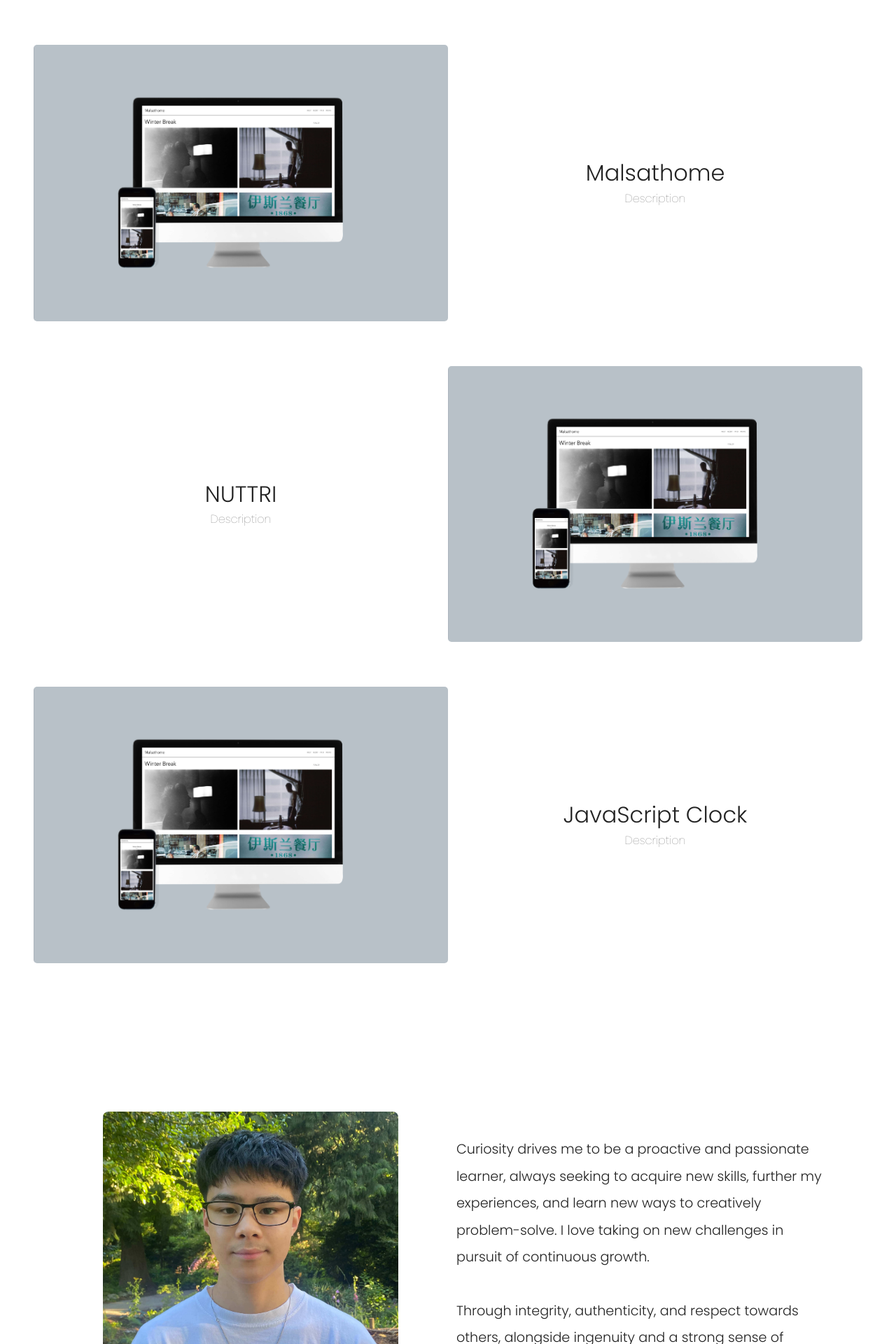
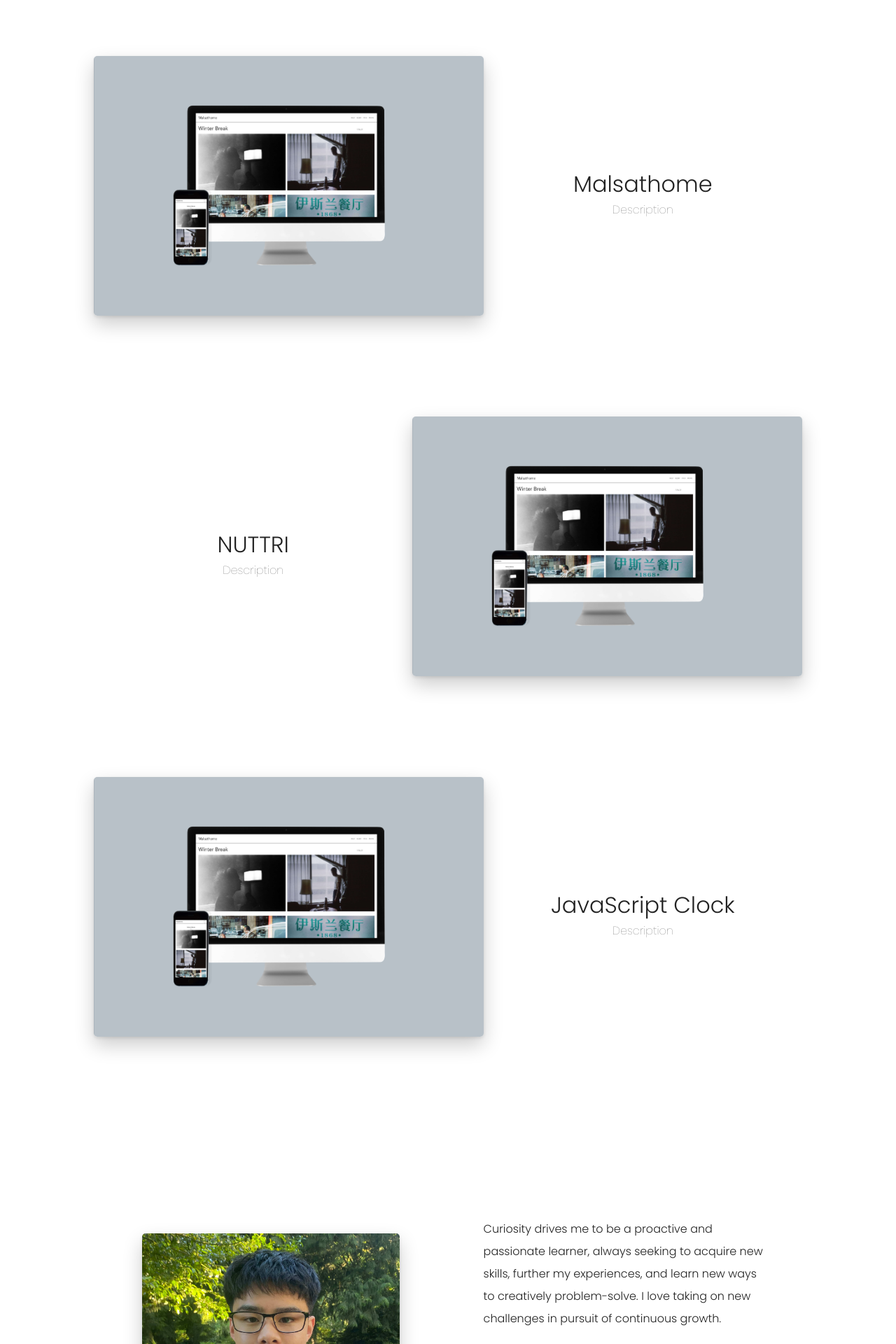
Before and after one commit to MalcolmTann/Portfolio-Build, a PHP site: page / in a window 1280 px wide. Shown: the part 720-2640 px from the top of the page at 70% size. Run offline with PHP 8.4, Linux system fonts and the light colour scheme.

Commit message:
Sept 18. 22

```diff
--- a/partials/about-home.php
+++ b/partials/about-home.php
@@ -4,7 +4,7 @@
     </div>
     <div class="is-flex col col-2">
         <p>Curiosity drives me to be a proactive and passionate learner, always seeking to acquire new skills, further my experiences, and learn new ways to creatively problem-solve. I love taking on new challenges in pursuit of continuous growth.</p>
-        <p>Through integrity, authenticity, and respect towards others, alongside ingenuity and a strong sense of creativity, I strive to bring forth valuable insights to all my work.</p>
+        <p>During my free time, I enjoy film-photography, sports and nights out with friends. My goal is to work as a full-time front-end developer in Vancouver where I can make a positive impact and grow both as an individual and industry professional.</p>
         <button class="btn">View Resume</button>
     </div>
     <div class="background"></div>
--- a/partials/footer.php
+++ b/partials/footer.php
@@ -10,7 +10,7 @@
             <img src="images/linkedin.svg" alt="Linkedin">
         </a>
     </div>
-    <p>Developed by Malcolm Tan</p>
+    <p>Built by Malcolm Tan</p>
 </footer>
 <script src="https://cdnjs.cloudflare.com/ajax/libs/jquery/3.5.1/jquery.min.js"></script>
 <script src="scripts/main.js"></script>
--- a/partials/header.php
+++ b/partials/header.php
@@ -1,5 +1,5 @@
 <header>
-    <a href="index.php" title="Home"><h2>Mal</h2></a>
+    <a href="index.php" title="Home"><h2>Mal.</h2></a>
     <button class="gn-trig">
         <div class="burger"></div>
     </button>
@@ -7,6 +7,7 @@
         <ul class="gn-items">
             <li><a href="index.php" title="Home">Home</a></li>
             <li><a href="work.php" title="Work">Work</a></li>
+            <li><a href="work.php" title="Work">About</a></li>
             <div class="is-flex">
                 <li>
                     <a href="#" title="Email">
--- a/partials/intro-home.php
+++ b/partials/intro-home.php
@@ -1,3 +1,4 @@
 <section class="intro">
     <h1>Turning ideas into reality through <span>code.</span></h1>
+    <p>Front-end Developer</p>
 </section>
--- a/styles/style.css
+++ b/styles/style.css
@@ -8,13 +8,18 @@ body {
     font-family: 'Poppins';
 }
 
-main .intro, .projects, .bio, .sm {
-    padding: 1em 1.5em;
+header footer {
+    margin-right: auto;
+    margin-left: auto;
+}
+
+.intro, .projects, .bio {
     display: flex;
     justify-content: center;
     flex-direction: column;
-    position: relative;
-    overflow: hidden;
+    padding: 0 1.5em;
+    margin-right: auto;
+    margin-left: auto;
 }
 
 /*
@@ -217,23 +213,18 @@ header h2 {
 |------------------------------------------
 */
 .projects {
-    min-height: 100vh;
+    height: max-content;
     flex-direction: column;
     justify-content: space-evenly;
+    gap: 3em;
 }
 
 .artifact img {
     width: 100%;
     border-radius: 5px;
+    box-shadow: rgba(0, 0, 0, 0.2) 0px 12px 28px 0px, rgba(0, 0, 0, 0.1) 0px 2px 4px 0px, rgba(255, 255, 255, 0.05) 0px 0px 0px 1px inset;
+    z-index: 2;
 }
-
-.projects .artifact {
-    margin-bottom: 3em;
-}
-
-/* .projects .artifact:last-of-type {
-    margin-bottom: 0;
-} */
 
 .artifact .col-2 {
     margin-top: 1.5em;
@@ -257,26 +248,32 @@ header h2 {
 */
 
 .bio {
-    min-height: 100vh;
+    height: max-content;
+    margin-top: 4em;
+    margin-bottom: 4em;
+    gap: 2.5em;
 }
 
 .bio .is-flex {
     flex-direction: column;
+    gap: 2em;
+}
+
+.bio .col-1 {
+    text-align: center;
+    /* position: relative; */
 }
 
 .bio img {
-    width: 100%;
-    border-radius: 8px;
-    margin-bottom: 3em;
+    width: 15em;
+    border-radius: 5px;
+    box-shadow: rgba(0, 0, 0, 0.2) 0px 12px 28px 0px, rgba(0, 0, 0, 0.1) 0px 2px 4px 0px, rgba(255, 255, 255, 0.05) 0px 0px 0px 1px inset;
+
 }
 
 .bio p {
     line-height: 2;
     position: relative;
-}
-
-.bio p:nth-last-of-type(1) {
-    margin-top: 2em;
 }
 
 .bio p:nth-child(1)::before {
@@ -286,7 +283,7 @@ header h2 {
     width: 30%;
     height: 1px;
     background-color: #b5b5b5;
-    top: -22px;
+    top: -16px;
     left: 35%;
 }
 
@@ -308,20 +304,16 @@ header h2 {
 
 footer {
     display: flex;
-    min-height: 6em;
+    min-height: 4em;
     justify-content: space-between;
-    align-items: flex-end;
     flex-direction: column;
-    padding: 1em;
+    padding-bottom: 1em;
+    text-align: center;
 }
 
 footer img {
-    height: 1.5em;
-    padding: 0 0.8em;
-}
-
-footer p, .is-flex {
-    margin: 0 auto;
+    height: 1.3em;
+    padding: 0 0.5em;
 }
 
 footer p {
@@ -336,29 +328,16 @@ footer p {
 
 @media only screen and (min-width: 320px) {
 
-    p {
-        font-size: 1.2em;
-    }
-
     .intro h1 {
         font-size: 2rem;
     }
 
-    .bio img {
-        margin-bottom: 4em;
+    .bio {
+        gap: 3em;
     }
 
     .bio p:nth-child(1)::before {
-        top: -34px;
-    }
-
-    .sm p {
-        font-size: 1.6rem;
-    }
-
-    .sm img {
-        height: 5.5em;
-        padding-top: 2em;
+        top: -20px;
     }
 }
 
@@ -368,53 +347,60 @@ footer p {
         padding: 1em 2em;
     }
 
-    main .intro, .projects, .bio, .sm {
-        padding: 4em 2em;
+    .intro, .projects, .bio {
+        padding: 0 2em;
     }
 
     .projects .artifact {
-        margin-bottom: 3em;
+        margin-bottom: 4em;
     }
 
     .artifact .title {
-        font-size: 1.5rem;
+        font-size: 2rem;
     }
 
-    .bio .col-1 {
-        text-align: center;
+    .bio {
+        margin-top: 2em;
     }
 
     .bio img {
-        width: 60%;
-        margin-bottom: 1em;
+        width: 20em;
     }
 
-    .bio p {
+    .bio .col-2 {
         width: 80%;
         margin: 0 auto;
     }
 
     .bio p:nth-child(1)::before {
-        top: -30px;
+        top: -23px;
+        left: 40%;
+        width: 20%;
     }
 
-    .bio p:first-of-type {
-        margin-top: 3em;
+    footer {
+        flex-direction: row-reverse;
+        align-items: flex-end;
+        justify-content: space-between;
+        padding: 1em 2em;
+    }
+
+    footer p {
+        font-size: 1rem;
     }
 
 
-    footer {
-        flex-direction: row-reverse;
-        padding: 0 3em;
-        font-size: 0.75rem;
-    }
-
-    footer .to-top {
-        padding-bottom: 0em;
-    }
 }
 
 @media only screen and (min-width: 768px) {
+
+    header {
+        padding: 1em 3em;
+    }
+
+    .intro, .projects, .bio {
+        padding: 0 3em;
+    }
 
     .gn {
         display: block;
@@ -452,104 +439,107 @@ footer p {
         display: none;
     }
 
-    .intro h1 {
-        font-size: 2em;
-    }
-
     .projects {
         justify-content: left;
         justify-content: space-evenly;
+        gap: 4em;
+        text-align: center;
     }
 
     .projects .artifact {
         display: flex;
         align-items: center;
-        margin-bottom: 4em;
     }
 
     .projects .artifact:nth-of-type(2) {
         flex-direction: row-reverse;
     }
 
-    .artifact .col {
-        flex-basis: 50%;
-        max-width: 50%;
-        text-align: center;
-        align-items: center;
-        margin-top: 0;
+    .artifact .col-1 {
+        flex-basis: 55%;
+        max-width: 55;
     }
 
-    .bio img {
-        width: 50%;
+    .artifact .col-2 {
+        flex-basis: 45%;
+        max-width: 45%;
     }
-
 }
 
 @media only screen and (min-width: 992px) {
 
     header {
-        padding: 1em 3em;
+        padding: 1em 4em;
     }
 
-    main .intro, .projects, .bio, .sm {
-        padding: 4em 3em;
-    }
-
-    .artifact .title {
-        font-size: 2rem;
+    .intro, .projects, .bio {
+        padding: 0 4em;
     }
 
     .bio {
         flex-direction: row;
+        height: 100vh;
         align-items: center;
-        min-height: 80vh;
-        padding: 0 3em 0;
+        margin-top: 0;
+        margin-bottom: 0;
+        gap: 0;
     }
 
-    .bio .col-2 p {
-        margin-left: 0;
-        width: 90%;
-    }
-
-    .bio .col-2 p:first-of-type {
-        margin-top: 0.5em;
+    .bio .col-1 {
+        flex-basis: 50%;
+        max-width: 50%;
+        text-align: left;
     }
 
     .bio img {
-        width: 70%;
-        margin-left: 1em;
+        width: 23em;
+    }
+
+    .bio .col-2 {
+        flex-basis: 50%;
+        max-width: 50%;
     }
 
     .bio p:nth-child(1)::before {
         display: none;
     }
 
-    .bio .col-2 .btn {
-        margin: 0;
+    /* .bio .col-1 {
+        text-align: right;
     }
 
+    .bio .col-2 {
+        flex-basis: 40%;
+        max-width: 40%;
+    }
+
+    .bio p:nth-last-of-type(1) {
+        margin: 2em 0;
+    } */
+
     footer {
-        padding: 0 4em;
+        padding: 1em 4em;
     }
 
 }
 
 @media only screen and (min-width: 1200px) {
 
-    header {
-        padding: 1em 4em;
+    .intro, .projects, .bio, footer {
+        max-width: 1140px;
     }
 
-    main .intro, .projects, .bio, .sm {
-        padding: inherit 4em;
+    .projects .artifact {
+        margin-bottom: 5em;
     }
 
-    .sm {
-        max-height: 30em;
+    .bio .col-1 {
+        text-align: center;
     }
 
-    footer {
-        padding: 0 5em;
+    .bio .col-2 {
+        flex-basis: 40%;
+        max-width: 40%;
     }
 
 }
```
Also changed, not shown: other parts of styles/style.css (+16 -25 lines).
